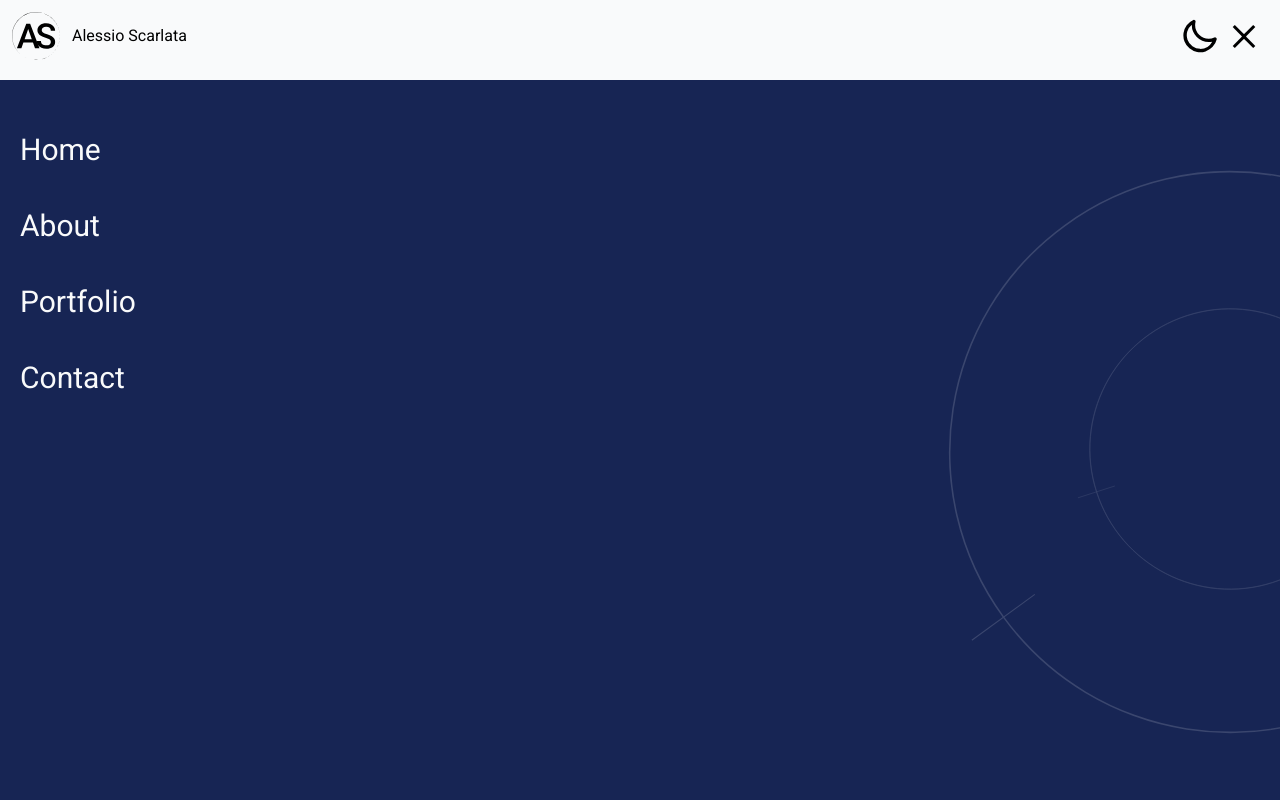
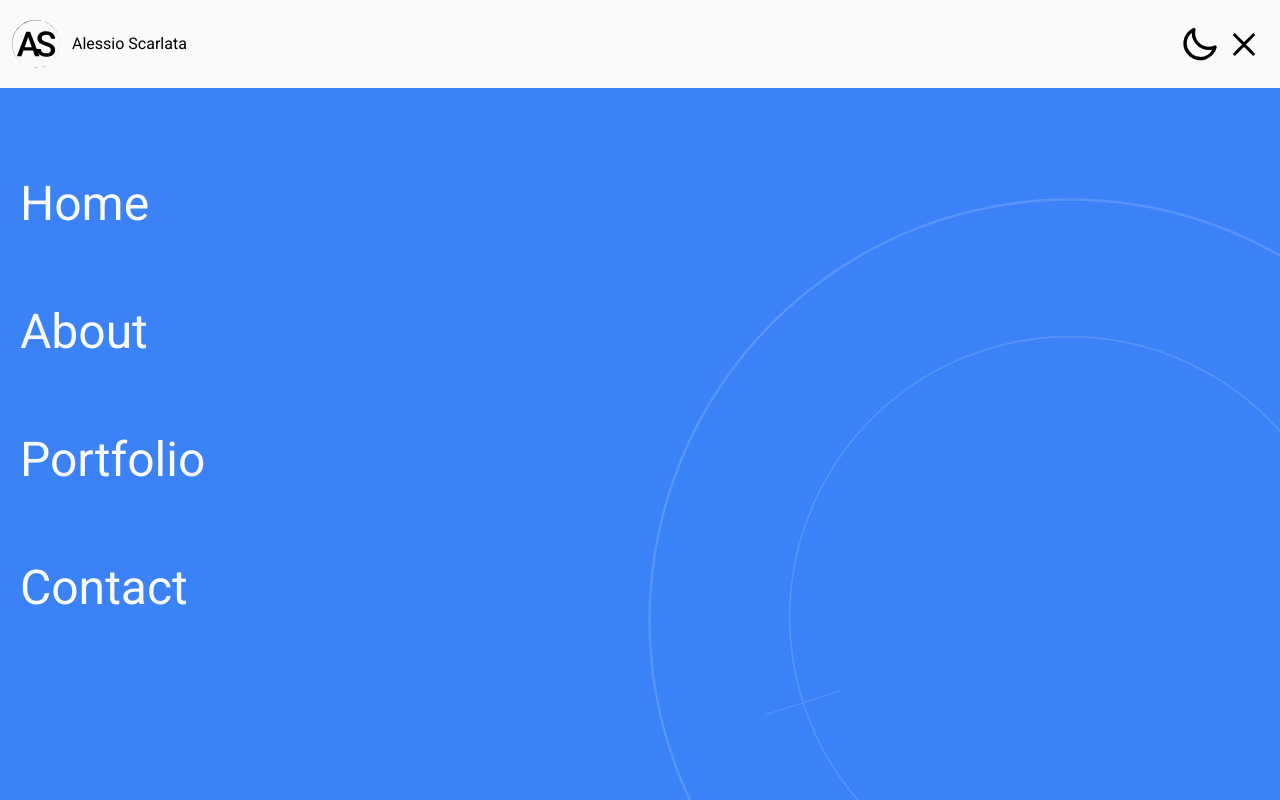
Before and after one commit to xScafu/portfolio-site-react, a React (Vite) app: page / in a window 1280 px wide. Both pictures are taken after a click on the button 1244 px from the left and 36 px from the top of the page. Shown: the top 800 px of the page. Built offline with nearby package versions, Linux system fonts and the light colour scheme.

Commit message:
mobile menu & animations

```diff
--- a/index.html
+++ b/index.html
@@ -14,7 +14,7 @@
   <title>Alessio Scarlata</title>
 </head>
 
-<body>
+<body className="overflow-x-hidden">
   <div id="root"></div>
   <script type="module" src="/src/main.jsx"></script>
 </body>
--- a/src/App.jsx
+++ b/src/App.jsx
@@ -6,7 +6,7 @@ function App() {
 
   return (
     <div className={darkMode ? "dark" : ""}>
-      <div className="bg-gray-50 text-black p-3 overflow-x-hidden dark:bg-slate-800 dark:text-gray-50">
+      <div className="bg-gray-50 text-black p-3 dark:bg-slate-800 dark:text-gray-50 overflow-hidden">
         <AppRouter />
       </div>
     </div>
--- a/src/components/Goal.jsx
+++ b/src/components/Goal.jsx
@@ -24,12 +24,13 @@ export default function Goal() {
         initial="initial"
         whileInView="inView"
         viewport={{ once: true, amount: 0.5 }}
-        className="font-serif bg-gray-50 dark:bg-slate-800 border border-blue-400 dark:border-blue-200 flex flex-col items-center rounded-md mt-32 drop-shadow-sm shadow-black"
+        className="font-serif bg-gray-50 dark:bg-slate-800 border border-blue-400 dark:border-blue-200 flex flex-col items-center rounded-md mt-32 drop-shadow-sm shadow-black md:w-2/3 md:mx-auto"
       >
         <h2 className="font-bold text-3xl text-center my-5">
           What is my goal?
         </h2>
-        <p className="m-5">
+        <Divider className="w-4/5"></Divider>
+        <p className="m-5 md:leading-7">
           I have always been <span className="font-bold">passionate</span> about
           the structure behind a{" "}
           <span className="font-bold">well-developed website</span>, one that is
--- a/src/components/MobileMenu.jsx
+++ b/src/components/MobileMenu.jsx
@@ -1,9 +1,24 @@
-import { useSelector } from "react-redux";
+import { useDispatch, useSelector } from "react-redux";
 import CircleShape from "../ui/CircleShape";
 import { motion, useTime, useTransform } from "motion/react";
+import { Link } from "react-router";
 
 export default function MobileMenu() {
   const isVisibile = useSelector((state) => state.mobileMenu.isOpen);
+  const dispatch = useDispatch();
+  const handleOpenClose = {
+    open: {
+      x: [-500, 0, 0, 0, 0, 0],
+      y: [-800, -800, 0],
+      opacity: [1, 1, 1, 1, 1, 1],
+      transition: { duration: 1, times: [0, 0.3, 0.4, 0.6, 0.8, 1] },
+    },
+    close: {
+      x: [0, 0, 0, 0, 0, -500],
+      y: [0, -800, -800],
+      transition: { duration: 1, times: [0, 0.3, 0.4, 0.6, 0.8, 1] },
+    },
+  };
 
   const time = useTime();
   const rotate = useTransform(time, [0, 60000], [0, 360], {
@@ -13,30 +28,41 @@ export default function MobileMenu() {
     clamp: false,
   });
 
-  if (isVisibile) {
   return (
-      <div className="bg-blue-950 h-screen">
+    <motion.div
+      variants={handleOpenClose}
+      initial={{ opacity: 0 }}
+      animate={isVisibile ? "open" : "close"}
+      className="bg-blue-500 dark:bg-slate-700 h-screen"
+    >
       <ul className="p-5 relative w-screen text-start text-gray-50 z-10">
-          <li className="mt-10 text-3xl">Home</li>
-          <li className="mt-10 text-3xl">About</li>
-          <li className="mt-10 text-3xl">Portfolio</li>
-          <li className="my-10 text-3xl">Contact</li>
+        <li className="mt-20 text-5xl">
+          <Link onClick={dispatch} to={"/"}>
+            {" "}
+            Home
+          </Link>
+        </li>
+        <li className="mt-20 text-5xl">About</li>
+        <li className="mt-20 text-5xl">
+          <Link onClick={dispatch} to={"/portfolio"}>
+            {" "}
+            Portfolio
+          </Link>{" "}
+        </li>
+        <li className="my-20 text-5xl">Contact</li>
       </ul>
       <motion.div
         style={{ rotate: rotate }}
-          className="absolute top-[60px] right-[-270px] w-[40rem] z-0 opacity-15 fill-none stroke-2 stroke-white"
+        className="absolute top-[60px] right-[-270px] w-[40rem] md:w-[60rem] z-0 opacity-15 fill-none stroke-2 stroke-white"
       >
         <CircleShape />
       </motion.div>
       <motion.div
         style={{ rotate: rotateHalf }}
-          className="absolute top-[217px] right-[-110px] w-[20rem] z-0 opacity-15 fill-none stroke-2 stroke-white"
+        className="absolute top-[217px] right-[-110px] w-[20rem] md:w-[40rem] z-0 opacity-15 fill-none stroke-2 stroke-white"
       >
         <CircleShape />
       </motion.div>
-      </div>
+    </motion.div>
   );
-  } else {
-    return <div className="hidden"></div>;
 }
-}
--- a/src/components/Navbar.jsx
+++ b/src/components/Navbar.jsx
@@ -6,7 +6,7 @@ import { Link } from "react-router";
 
 export default function Navbar() {
   return (
-    <div className="relative z-20 bg-gray-50 px-5 py-5 -mx-5 -mt-5">
+    <div className="relative z-20 bg-gray-50 dark:bg-slate-800 px-5 py-5 -mx-5 -mt-3">
       <div className="flex justify-between content-center ">
         <div className="flex items-center gap-3">
           <Link to={"/"}>
--- a/src/components/Presentation.jsx
+++ b/src/components/Presentation.jsx
@@ -1,4 +1,5 @@
 import { motion } from "motion/react";
+import Divider from "@mui/material/Divider";
 
 const popUpContainer = {
   initial: {
@@ -47,13 +48,19 @@ export default function Presentation() {
         initial="initial"
         animate="animation"
       >
-        <motion.h3 variants={popUp} className="text-lg font-normal">
+        <motion.h3 variants={popUp} className="text-lg font-normal md:text-2xl">
           <span>Welcome</span>, my name is
         </motion.h3>
-        <motion.h1 variants={popUp} className="text-5xl font-semibold">
+        <motion.h1
+          variants={popUp}
+          className="text-6xl font-semibold md:text-8xl"
+        >
           Alessio Scarlata
         </motion.h1>
-        <motion.h2 variants={popUp} className="text-xl mt-1 font-medium">
+        <motion.h2
+          variants={popUp}
+          className="text-xl mt-1 font-medium md:text-4xl"
+        >
           I build things for the web.
         </motion.h2>
       </motion.div>
@@ -63,10 +70,11 @@ export default function Presentation() {
         initial="initial"
         whileInView="inView"
         viewport={{ once: true, amount: 0.5 }}
-        className="font-serif bg-gray-50 dark:bg-slate-800 border border-blue-400 dark:border-blue-200 flex flex-col items-center rounded-md mt-32 drop-shadow-sm shadow-black"
+        className="font-serif bg-gray-50 dark:bg-slate-800 border border-blue-400 dark:border-blue-200 flex flex-col items-center rounded-md mt-32 drop-shadow-sm shadow-black md:w-2/3 md:mx-auto"
       >
         <h2 className="font-bold text-3xl text-center my-5">Who am I?</h2>
-        <p className="m-5">
+        <Divider className="w-4/5"></Divider>
+        <p className="m-5 md:leading-7">
           Hi! My name is <span className="font-bold">Alessio Scarlata</span>,
           I’m a 31-year-old guy, and I live in a small town in the province of
           Turin, Italy. <br />
--- a/src/components/Works.jsx
+++ b/src/components/Works.jsx
@@ -16,13 +16,14 @@ export default function Works() {
     active: "active:bg-gray-300 active:scale-95",
     transition: "transition ease-in-out",
     dark: "dark:bg-slate-600 dark:border-slate-500",
+    md: "md:w-2/4 md:mx-auto",
   };
 
   return (
     <div className="mt-32 bg-blue-400 dark:bg-slate-500 p-3 flex flex-col -mx-3">
       <Link
         to={"/portfolio"}
-        className={`${button.light} ${button.hover} ${button.active} ${button.transition} ${button.dark}`}
+        className={`${button.light} ${button.hover} ${button.active} ${button.transition} ${button.dark} ${button.md}`}
       >
         <h2>Check my latest works</h2>
       </Link>
@@ -40,7 +41,7 @@ export default function Works() {
         }}
         scrollbar={{ hide: true }}
         modules={[EffectCoverflow, Scrollbar]}
-        className="mySwiper"
+        className="mySwiper mb-5 md:w-3/4"
       >
         <SwiperSlide>
           <Card />
--- a/src/routes/Home.jsx
+++ b/src/routes/Home.jsx
@@ -12,7 +12,7 @@ export default function Home() {
       <BackgroundText />
       <div className="relative z-10">
         <Navbar />
-        <div className={`absolute z-10 top-20 right-[-12px]`}>
+        <div className={`absolute z-10 top-20 right-[-12px] overflow-hidden`}>
           <MobileMenu />
         </div>
         <Presentation />
--- a/src/routes/Portfolio.jsx
+++ b/src/routes/Portfolio.jsx
@@ -1,10 +1,14 @@
 import Footer from "../components/Footer";
 import Navbar from "../components/Navbar";
+import MobileMenu from "../components/MobileMenu";
 
 export default function Portfolio() {
   return (
-    <div>
+    <div className="relative z-10">
       <Navbar />
+      <div className={`absolute z-10 top-20 right-[-12px] overflow-hidden`}>
+        <MobileMenu />
+      </div>
       <Footer />
     </div>
   );
```
Lines whose indentation alone changed are shown as unchanged.
